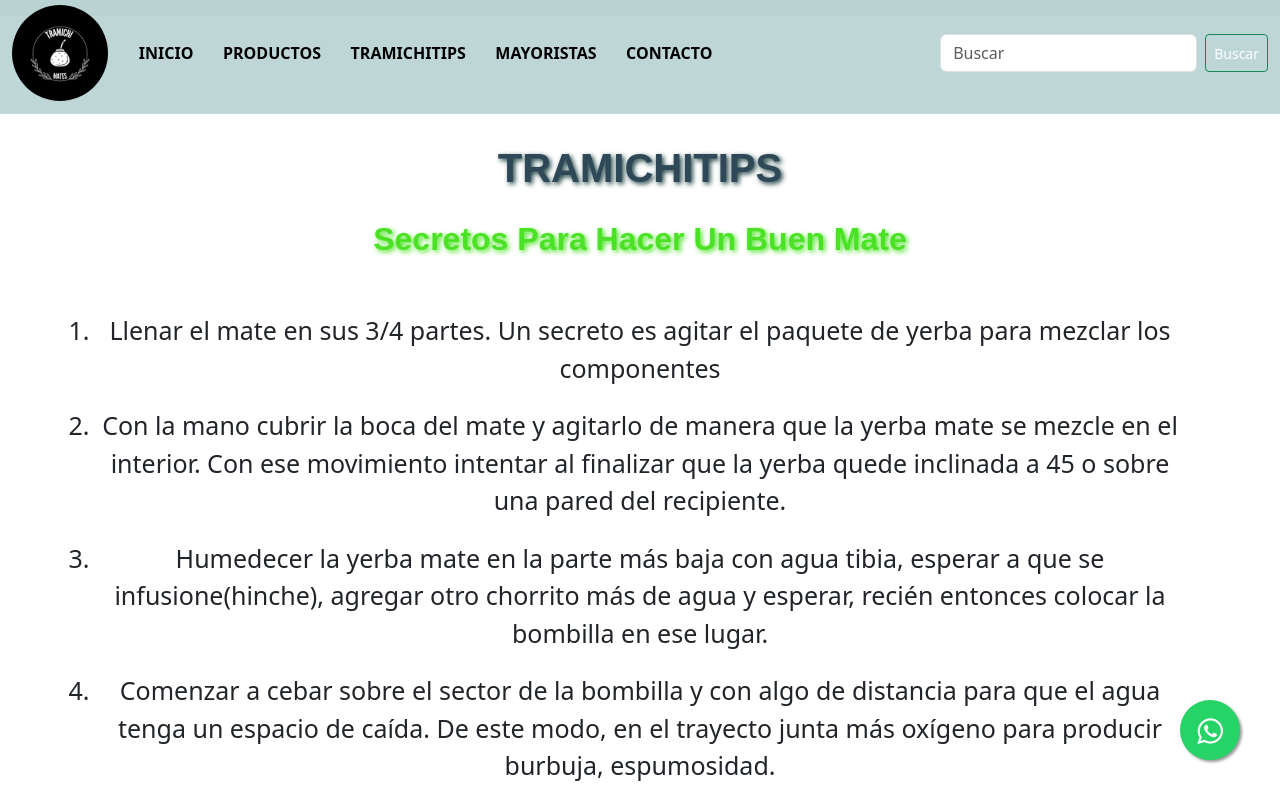
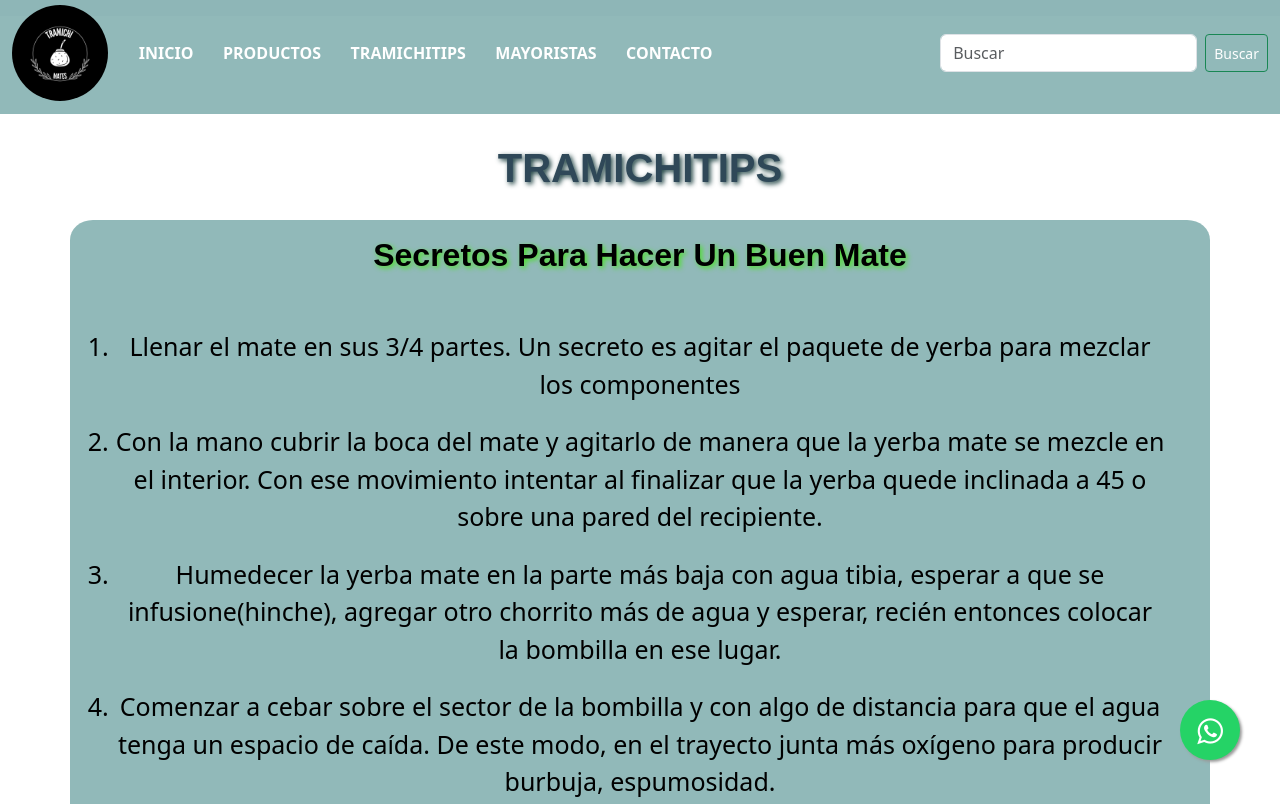
Before and after one commit to Ceciliafunes/DesarrolloWebCoderhouse-ProyectoFinal, a website: page pages/tramichitips.html in a window 1280 px wide. Shown: the top 804 px of the page. Drawn offline with nearby package versions, Linux system fonts and the light colour scheme.

```diff
--- a/scss/layout/_header.scss
+++ b/scss/layout/_header.scss
@@ -8,7 +8,7 @@
             list-style: none;
             li a {
                 text-align: none;
-                color: map-get($colores,nav);
+                color: map-get($colores, contacto);
                 text-decoration: none;
                 font-weight: bold;
                 margin: 0 .7375rem;
--- a/scss/layout/_main.scss
+++ b/scss/layout/_main.scss
@@ -110,8 +110,6 @@
 }
 /*SECTION TRAMICHITIPS*/
 
-
-
 .tramichitips {
     display: flex;
     justify-content: center;
@@ -120,7 +118,7 @@
 
 }
 .tituloTips {
-    color: map-get($colores, precioytips );
+    color: map-get($colores, nav );
     font-size: map-get($font-sizes, 2 );
     font-weight: bold;
     font-family: Arial, Helvetica, sans-serif;
@@ -135,7 +133,11 @@
 }
 
 .armadoMate {
+    background: $BackgroundPrincipal;
+    border-radius: 2%;
+    padding: 1rem 1.2rem 1rem 1.2rem;
     ol {
+        color: map-get($colores, nav );
         border-color: $BorderCards;
         text-align: center;
         font-size: map-get($font-sizes, item );
--- a/scss/utilities/_variables.scss
+++ b/scss/utilities/_variables.scss
@@ -1,4 +1,4 @@
-$BackgroundPrincipal : rgba(40,119,119, 0.30);
+$BackgroundPrincipal : rgba(40, 119, 119, 0.509);
 $BackgroundSecundario : #E8FFF3;
 $BorderCards : yellow;
 $BackgroundCard : white;
```
Also changed, not shown: pages/tramichitips.html (+1 -1 lines), assets/img/backgroundTramichiTips.jpeg (added), css/style.css, scss/layout/media/_media1024.scss (line endings or trailing spaces), 1 other file.
